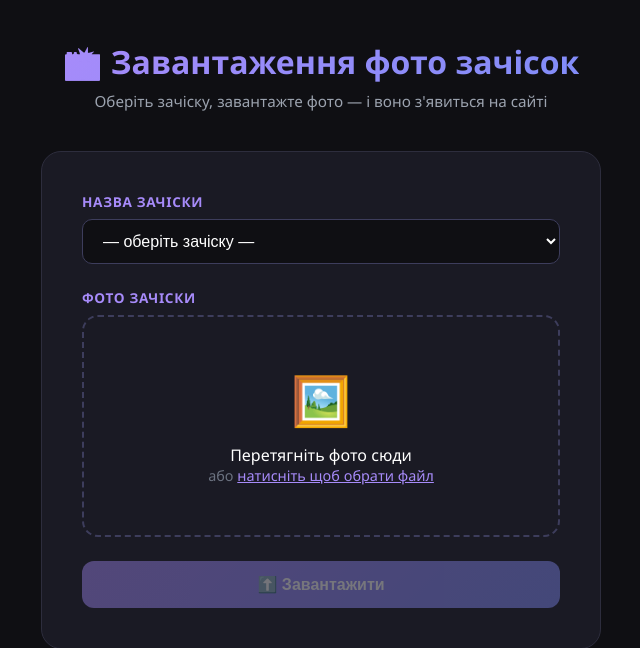
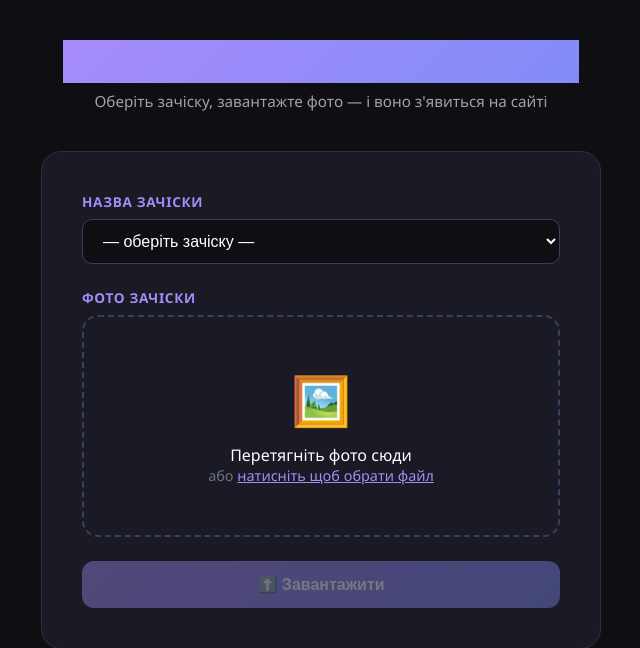
Before and after one commit to vitaliy75687408/diplom, a Django app: page /upload-hairstyle-image/ in a window 1280 px wide. Shown: the top 648 px of the page, without its empty margins (319-959 px from the left). Run offline with Django 5.2, Linux system fonts and the light colour scheme; data that the repository does not hold is empty.

Commit message:
minor fixes

```diff
--- a/templates/styleai/upload_hairstyle_image.html
+++ b/templates/styleai/upload_hairstyle_image.html
@@ -20,7 +20,6 @@
     font-weight: 700;
     margin-bottom: 8px;
     background: linear-gradient(135deg, #a78bfa, #818cf8);
-    -webkit-background-clip: text;
     -webkit-text-fill-color: transparent;
   }
   p.sub { color: #9ca3af; margin-bottom: 40px; font-size: 0.95rem; }
```
